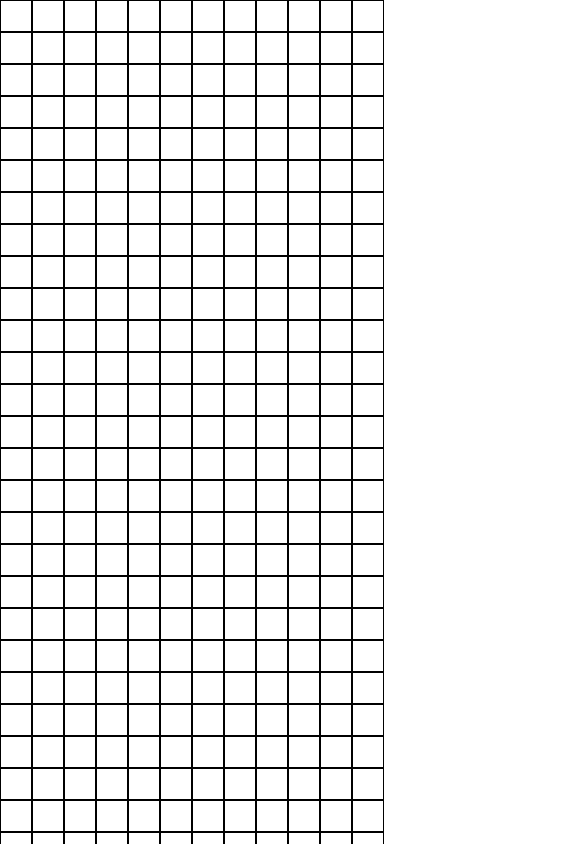
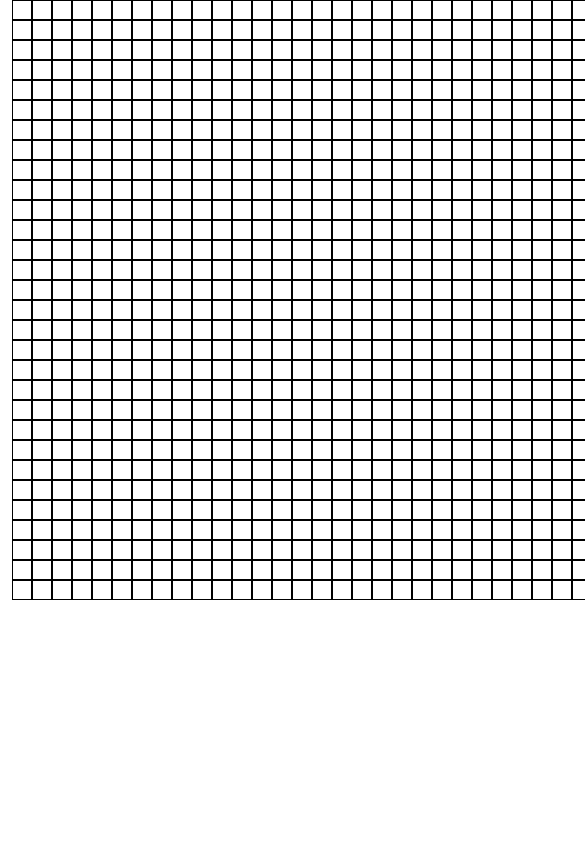
Before and after one commit to gabrielaRazo/game-of-life, a React (Create React App) app: page / in a window 390 px wide. Shown: the top 844 px of the page, 585 px wide, since content can reach past the window. Built offline with nearby package versions, Linux system fonts and the light colour scheme.

Commit message:
style: Responsiveness using Bootstrap
Col with span and offset help to position the component

```diff
--- a/src/components/grid/grid.css
+++ b/src/components/grid/grid.css
@@ -1,5 +1,5 @@
 .tableStyle {
-  width: 30px;
-  height: 30px;
+  width: 20px;
+  height: 20px;
   border: 1px solid black;
 }
--- a/src/components/grid/grid.js
+++ b/src/components/grid/grid.js
@@ -1,4 +1,8 @@
 import React, { useState, useEffect } from 'react';
+import Container from 'react-bootstrap/Container';
+import Row from 'react-bootstrap/Row';
+import Col from 'react-bootstrap/Col';
+
 import './grid.css';
 
 const Grid = () => {
@@ -19,19 +23,34 @@ const Grid = () => {
   }, []);
 
   return (
-    <div>
-      <div style={{ display: 'flex', flexWrap: 'wrap' }}>
+    <Container>
+      <Row>
+        <Col
+          lg={{ span: 6, offset: 3 }}
+          md={{ span: 6, offset: 1 }}
+          xs={{ span: 12, offset: 0 }}
+        >
+          <div
+            style={{
+              display: 'grid',
+              gridTemplateColumns: `repeat(${numCols}, 20px)`,
+            }}
+          >
             {grid &&
               grid.map((rows, i) =>
                 rows.map((cols, j) => (
                   <div
                     className="tableStyle"
-                style={{ backgroundColor: grid[i][j] ? 'pink' : 'white' }}
+                    style={{
+                      backgroundColor: grid[i][j] ? 'pink' : 'white',
+                    }}
                   />
                 ))
               )}
           </div>
-    </div>
+        </Col>
+      </Row>
+    </Container>
   );
 };
 
--- a/src/index.js
+++ b/src/index.js
@@ -2,6 +2,7 @@ import React from 'react';
 import ReactDOM from 'react-dom/client';
 import './index.css';
 import App from './layouts/main/App';
+import 'bootstrap/dist/css/bootstrap.min.css';
 import reportWebVitals from './reportWebVitals';
 
 const root = ReactDOM.createRoot(document.getElementById('root'));
```
Also changed, not shown: src/index.css (line endings or trailing spaces). Lines whose indentation alone changed are shown as unchanged.
